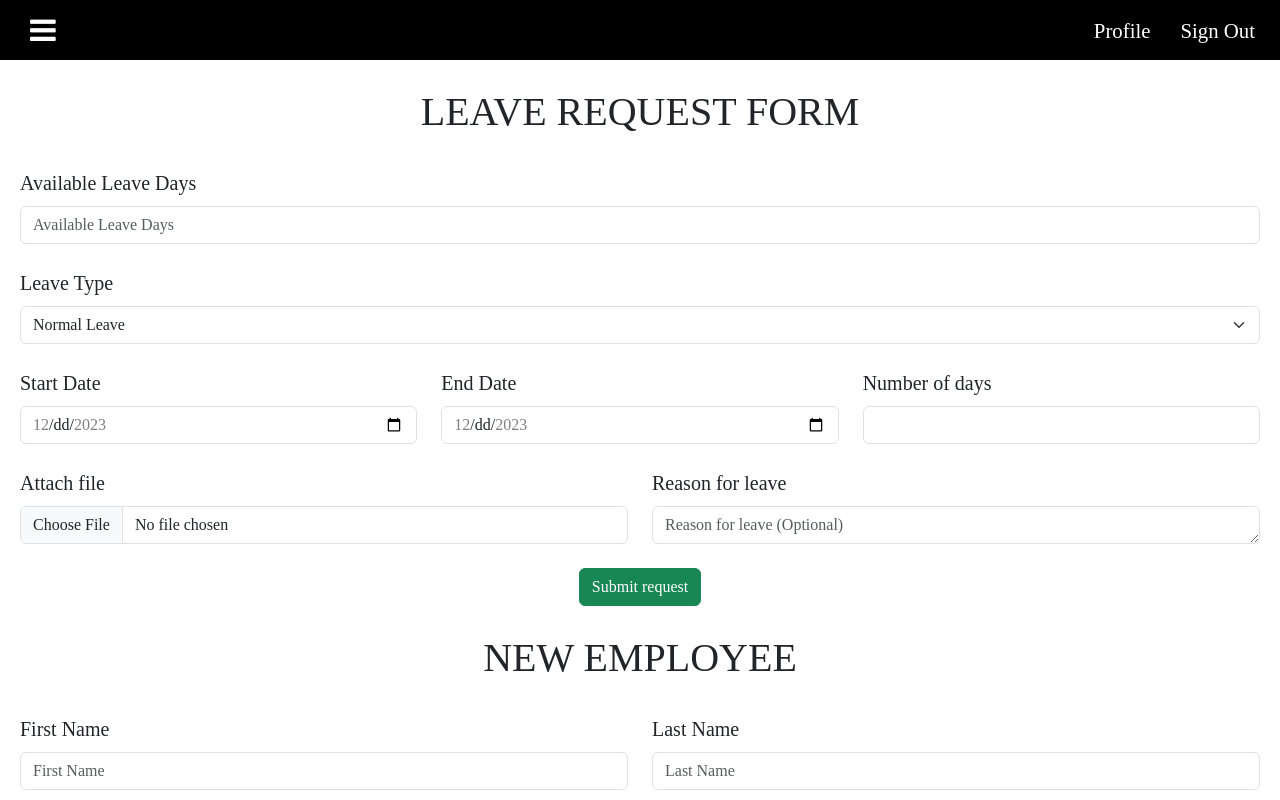
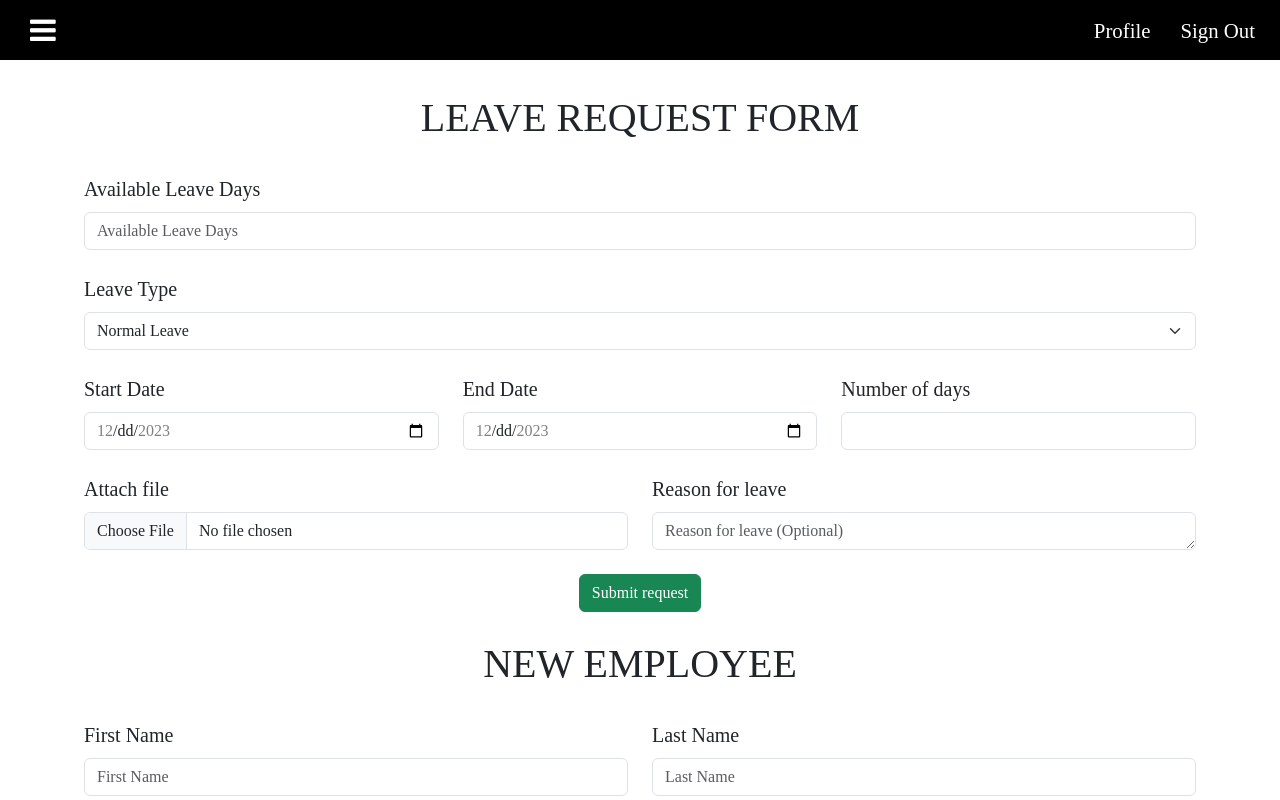
Before and after one commit to NdunguSam01/lms-mobikey, a React (Create React App) app: page /dashboard in a window 1280 px wide. Shown: the top 800 px of the page. Built offline with nearby package versions, Linux system fonts and the light colour scheme.

Commit message:
Made the navbar fixed and specified the positioning of the div that will hold the pages a user wants to see

```diff
--- a/src/Pages/Dashboard.js
+++ b/src/Pages/Dashboard.js
@@ -3,6 +3,7 @@ import Sidebar from '../components/Side';
 import { useState } from 'react';
 import LeaveForm from '../components/Leave Form'
 import NewEmployee from '../components/New Employee'
+import DashboardStyling from '../assets/css/dashboard.module.css'
 
 const Dashboard = () =>
 {
@@ -16,7 +17,7 @@ const Dashboard = () =>
         <>
             <Navbar sidebarStatusFunction={sidebarStatusFunction} sidebarOpen={sidebarOpen}/>
             <Sidebar sidebarOpen={sidebarOpen} sidebarStatusFunction={sidebarStatusFunction}/>
-            <div className="content-contaiiner">
+            <div className={DashboardStyling.mainContainer}>
                 <LeaveForm/>
                 <NewEmployee/>
             </div>
--- /dev/null
+++ b/src/assets/css/dashboard.module.css
@@ -0,0 +1,5 @@
+.mainContainer
+{
+    margin: 70px auto 0px;
+    width: 90%;
+}
--- a/src/assets/css/navbar.module.css
+++ b/src/assets/css/navbar.module.css
@@ -1,5 +1,8 @@
 .navbar
 {
+    position: fixed;
+    top: 0;
+    width: 100%;
     height: 60px;
     background-color: black;
 }
--- a/src/assets/css/sidebar.module.css
+++ b/src/assets/css/sidebar.module.css
@@ -1,8 +1,8 @@
 .sideSection
 {
     position: fixed;
-    margin-top: 0;
     left: -300px;
+    margin-top: -10px;
     color: white;
     width: 300px;
     height: 100vh;
```
